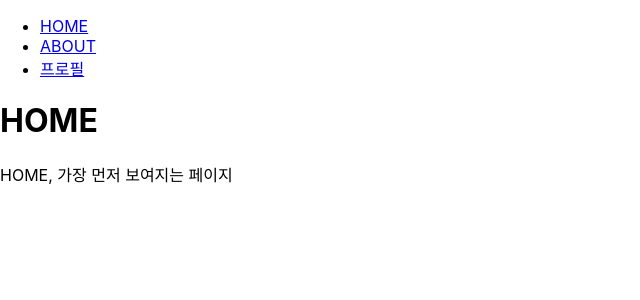
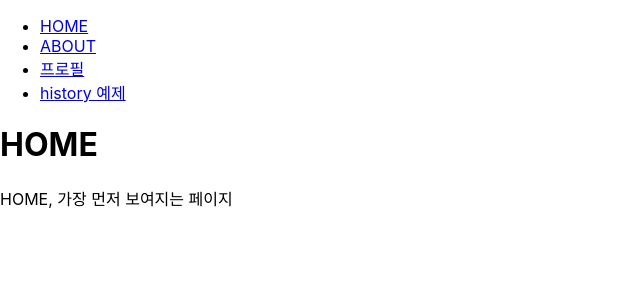
Before and after one commit to dohy-9443/React-study, a React (Create React App) app in the folder router-tutorial/: page / in a window 1280 px wide. Shown: the top 300 px of the page, without its empty margins (0-640 px from the left). Built offline with nearby package versions, Linux system fonts and the light colour scheme.

Commit message:
history App 연결

```diff
--- a/router-tutorial/src/App.js
+++ b/router-tutorial/src/App.js
@@ -3,6 +3,7 @@ import { Route, Link } from "react-router-dom";
 import About from "./About";
 import Home from "./Home";
 import Profiles from "./Profiles";
+import HistorySample from "./HistorySample";
 
 const App = () => {
   return (
@@ -17,11 +18,15 @@ const App = () => {
         <li>
           <Link to="/profiles">프로필</Link>
         </li>
+        <li>
+          <Link to="/history">history 예제</Link>
+        </li>
       </ul>
 
       <Route path="/" component={Home} exact={true} />
       <Route path={["/about", "/info"]} component={About} />
       <Route path="/profiles" component={Profiles} />
+      <Route path="/history" component={HistorySample} />
     </div>
   );
 };
```
